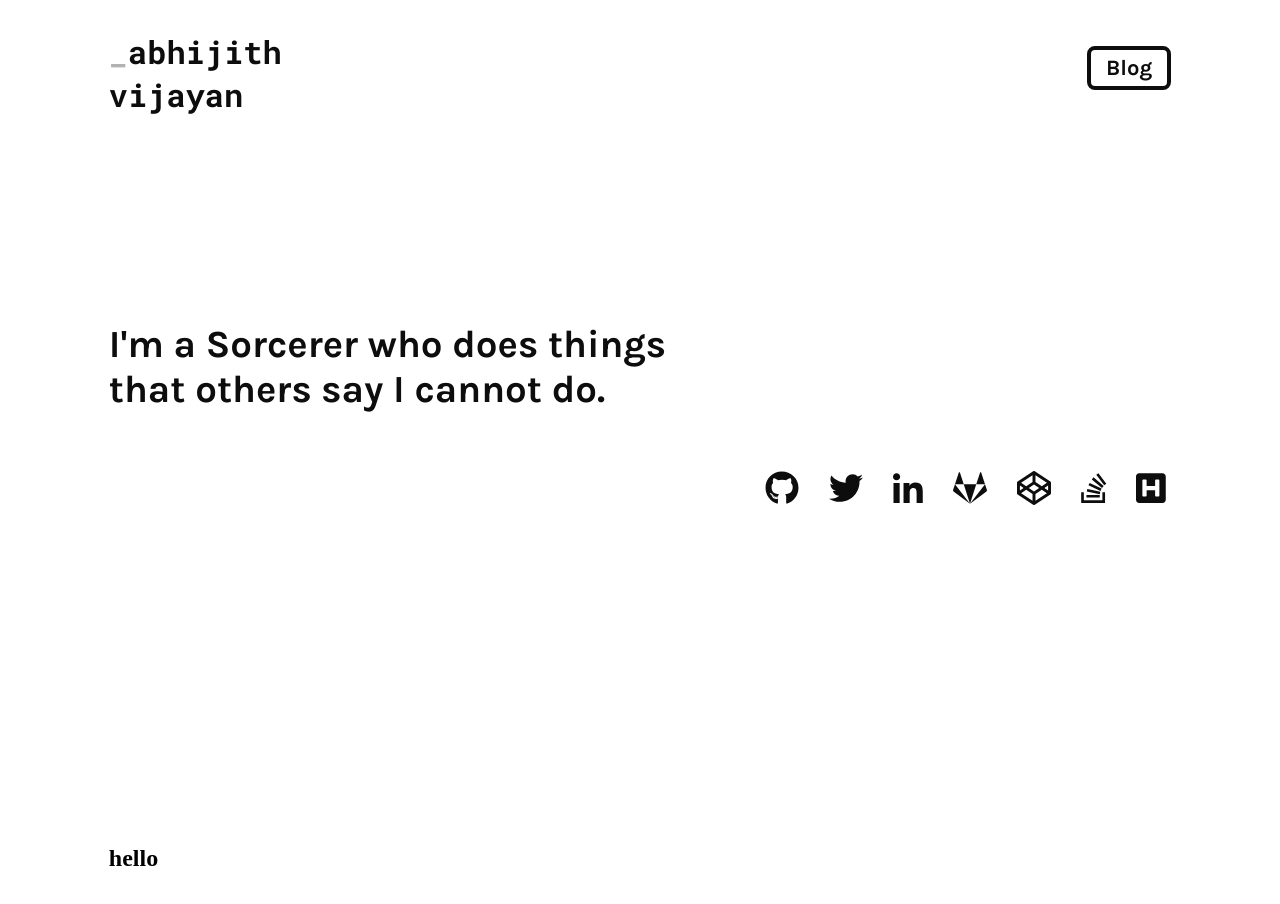
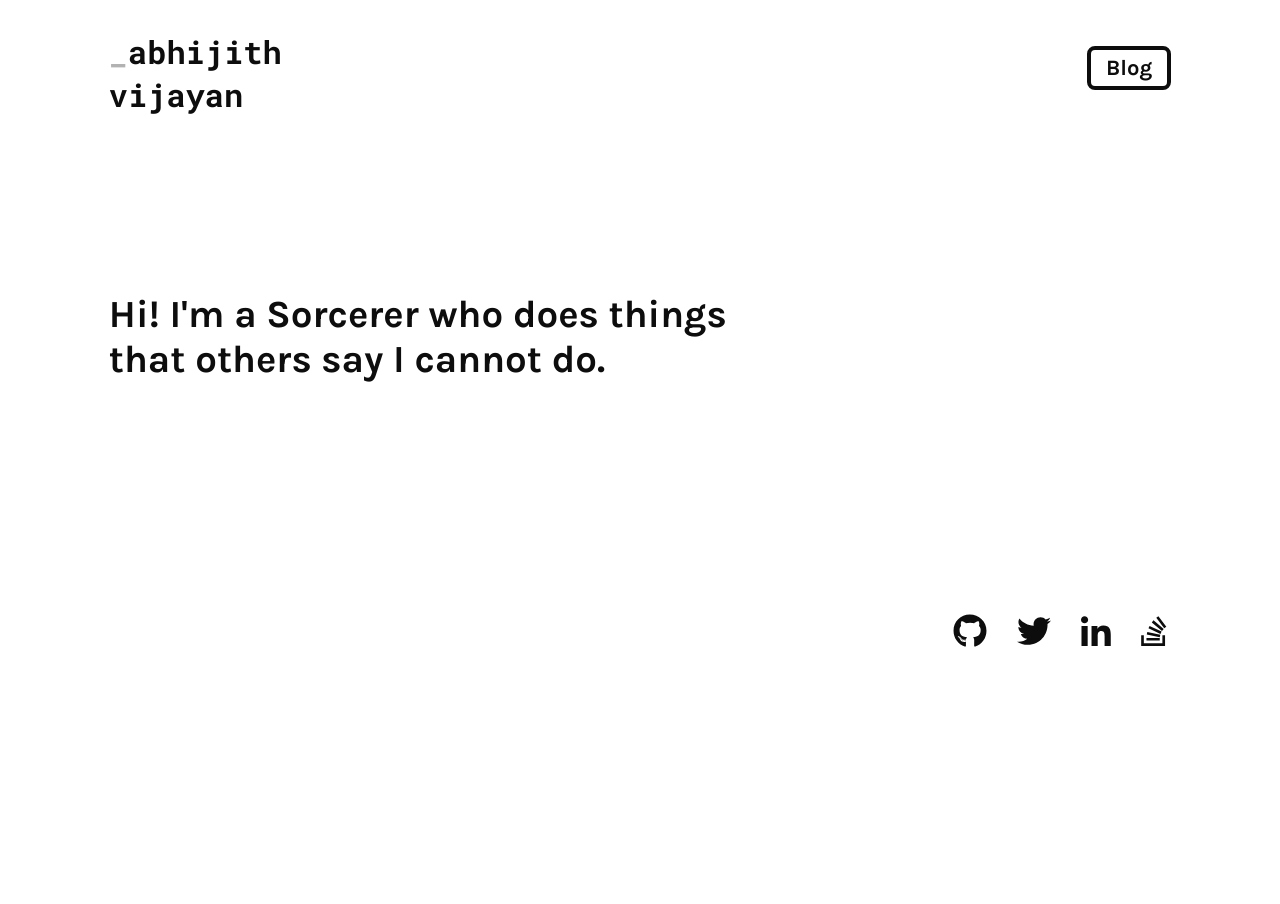
Before and after one commit to abhijithvijayan/archive, a plain HTML site: page index.html in a window 1280 px wide. Drawn offline with Linux system fonts and the light colour scheme.

Commit message:
social to three

```diff
--- a/assets/css/styles.css
+++ b/assets/css/styles.css
@@ -27,7 +27,7 @@ body {
 header {
     width: 83%;
     top: 0 !important;
-    padding: 30px 10px 0 0;
+    padding: 30px 13px 0 0;
     background-color: #fff;
     position: fixed;
     text-decoration: none;
@@ -60,7 +60,7 @@ header h2 a {
 header nav ul {
     float: right;
     list-style-type: none;
-    padding: 0;
+    padding-left: 0px;
 }
 
 header nav li {
@@ -88,32 +88,35 @@ header nav a:hover {
 
 /* ------------------------------------------- */
 
-.internal {
-    margin-top: 25px;
-    padding-top: 25%;
+.quote {
+    margin-top: 160px;
+    padding: 100px 0;
     font-family: "Karla", sans-serif;
     font-size : 1.6em;
     font-weight: bold;
     color: #0d0d0d;
 }
 
-.internal ul {
+.socialIcons ul {
     float: right;
     list-style-type: none;
+    padding-left: 0;
+    margin-top: 50px;
+    padding-top: 50px;
 }
 
-.internal ul li {
+.socialIcons ul li {
     float: left;
     padding-left: 20px;
 }
 
-.internal ul li a {
+.socialIcons ul li a {
     font-size: 34px;
     color: #0d0d0d;
     padding: 5px 5px;
 }
 
-.internal ul li a:hover {
+.socialIcons ul li a:hover {
     color: #00cc33;
 }
 
@@ -121,6 +124,7 @@ header nav a:hover {
 
 #about {
     height: 100vh;
+    background: #0d0d0d;
 }
 
 /* ------------------------------------------- */
--- a/index.html
+++ b/index.html
@@ -21,8 +21,6 @@
 
 	<div class="container">
 
-		<section id="home">
-
 			<header>
 
 				<div>
@@ -38,25 +36,31 @@
 
 			</header>
 
-			<div class="internal">
-				<h1>I'm a Sorcerer who does things<br />that others say I cannot do.</h1>
+		<section id="home">
+
+			<div class="quote">
+				<h1>Hi! I'm a Sorcerer who does things<br />that others say I cannot do.</h1>
+			</div>
+
+			<div class="socialIcons">
 				<ul>
 					<li><a title="Github Profile" href="https://github.com/abhijithvijayan" target="_blank"><i class="fab fa-github"></i></a></li>
            			<li><a title="Twitter Profile" href="https://twitter.com/abhijith_v_" target="_blank"><i class="fab fa-twitter"></i></a></li>
-            		<li><a title="LinkedIn Profile" href="https://www.linkedin.com/in/abhijith-vijayan/" target="_blank"><i class="fab fa-linkedin-in"></i></a></li>
-                	<li><a title="GitLab Profile" href="https://gitlab.com/abhijithvijayan" target="_blank"><i class="fab fa-gitlab"></i></a></li>
-                	<li><a title="Codepen Profile" href="https://codepen.io/abhijithvijayan/" target="_blank"><i class="fab fa-codepen"></i></a></li>
-                	<li><a title="Stack Overflow Profile" href="https://stackoverflow.com/users/9387542/abhijithvijayan" target="_blank"><i class="fab fa-stack-overflow"></i></a></li>
-                	<li><a title="HackerEarth Profile" href="https://www.hackerearth.com/@abhijithvijayan" target="_blank"><i class="fas fa-h-square"></i></a></li>
+					<li><a title="LinkedIn Profile" href="https://www.linkedin.com/in/abhijith-vijayan/" target="_blank"><i class="fab fa-linkedin-in"></i></a></li>
+					<li><a title="Stack Overflow Profile" href="https://stackoverflow.com/users/9387542/abhijithvijayan" target="_blank"><i class="fab fa-stack-overflow"></i></a></li>
+					<!--Looks like you know how to use a console. Want to know something? Contact me!!-->
+                	<!--<li><a title="GitLab Profile" href="https://gitlab.com/abhijithvijayan" target="_blank"><i class="fab fa-gitlab"></i></a></li>-->
+					<!--<li><a title="Codepen Profile" href="https://codepen.io/abhijithvijayan/" target="_blank"><i class="fab fa-codepen"></i></a></li>-->
+					<!--<li><a title="HackerEarth Profile" href="https://www.hackerearth.com/@abhijithvijayan" target="_blank"><i class="fas fa-h-square"></i></a></li>-->
 				</ul>
 			</div>
 
 		</section>
 
-
+<!--
 		<section id="about">
 			<h1>hello</h1>
-		</section>
+		</section>	-->
 
 	</div>
 
```
Also changed, not shown: assets/img/github.svg (deleted), assets/img/linkedin-logo.svg (deleted), assets/img/linkedin.svg (deleted), assets/img/twitter.svg (deleted).
